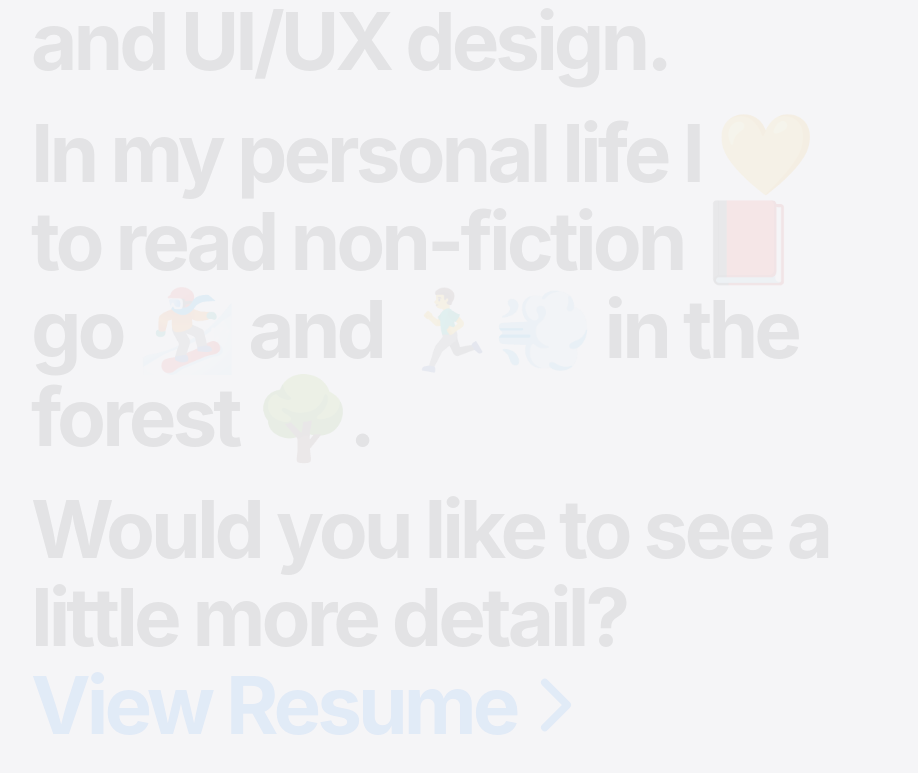
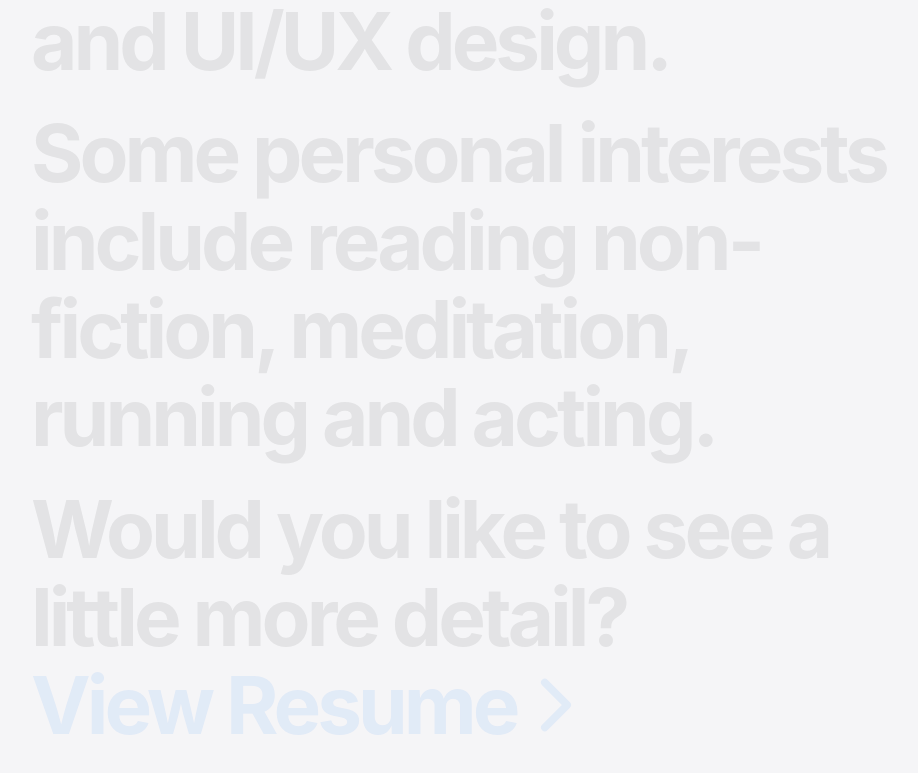
Before and after one commit to TheBoringBOT/developer-portfolio, a Next.js app: page / in a window 1280 px wide. Shown: the part 3295-4068 px from the top of the page, without its empty margins (177-1095 px from the left). Built offline with nearby package versions, Linux system fonts and the light colour scheme.

Commit message:
style: custom gradient on text from dark mode

```diff
--- a/components/about/about.js
+++ b/components/about/about.js
@@ -1,7 +1,6 @@
 import { useRef } from "react";
 import useScrollPosition from "../../hooks/useScrollPosition";
 import { IoChevronForward } from "react-icons/io5";
-import styles from "./about.module.css";
 
 const changeBlockOpacity = (sectionProgress, blockNo) => {
   const progress = sectionProgress - blockNo;
@@ -29,23 +28,26 @@ const About = () => {
       ) / clientHeight;
     progress = Math.min(
       numOfBlocks - 0.5,
-      Math.max(0.5, percentY * numOfBlocks)
+      Math.max(0.5, percentY * numOfBlocks + -0.3)
     );
   }
 
   return (
-    <div className="text-black min-w-screen bg-light-grey dark:bg-black-secondary dark:text-light-grey">
+    <div
+      ref={refContainer}
+      className="text-black min-w-screen bg-light-grey dark:bg-black-secondary dark:text-light-grey"
+    >
       <div className="flex flex-col items-center justify-center max-w-5xl min-h-screen px-10 py-10 mx-auto text-4xl font-bold lg:px-20 md:py-28 lg:py-36 md:text-6xl lg:text-[80px] ">
-        <div ref={refContainer} className="leading-[1.1]  tracking-tighter">
+        <div className="leading-[1.1]  tracking-tighter">
           {aboutText.map((text, i) => (
             <>
-              <span
+              <div
                 key={i}
                 style={{ opacity: changeBlockOpacity(progress, i) }}
-                className={`${styles.text} inline-block after:content-['_'] my-3`}
+                className="inline-block after:content-['_'] my-3 transition-opacity duration-500"
               >
                 {text}
-              </span>
+              </div>
             </>
           ))}
         </div>
@@ -56,19 +58,34 @@ const About = () => {
 export default About;
 
 const aboutText = [
-  "I’m a full-stack web developer with a diverse skill-set that enables me to work on a wide range of projects.",
-  "I am proficient in JavaScript, React, Redux, Node.js, MySQL, Vue, Laravel and more.",
-  "I also have experience within marketing, SEO, project management, and UI/UX design.",
-  "In my personal life I 💛 to read non-fiction 📕 go 🏂 and 🏃‍♂️💨 in the forest 🌳.",
+  <p className="text-black dark:grad-text">
+    I’m a full-stack web developer with a diverse skill-set that enables me to
+    work on a wide range of projects.
+  </p>,
+  <p className="text-black dark:grad-text">
+    I am proficient in JavaScript, React, Redux, Node.js, MySQL, Vue, Laravel
+    and more.
+  </p>,
+  <p className="text-black dark:grad-text">
+    I also have experience within marketing, SEO, project management, and UI/UX
+    design.
+  </p>,
+  // "In my personal life I 💛 to read non-fiction 📕 go 🏂 and 🏃‍♂️💨 in the forest 🌳.",
+  <p className="text-black dark:grad-text">
+    Some personal interests include reading non-fiction, meditation, running and
+    acting.
+  </p>,
 
   <>
-    <p>Would you like to see a little more detail?</p>
+    <p className="text-black dark:grad-text">
+      Would you like to see a little more detail?
+    </p>
     <a
       href="/Gareth_Richards_Resume.pdf"
       target="_blank"
       className="mt-3 font-bold transition-all duration-200 text-highlight hover:underline hover:text-highlight-hover"
     >
-      <span className="flex items-center space-x-4">
+      <span className="flex items-center space-x-4 ">
         {" "}
         View Resume <IoChevronForward />{" "}
       </span>
--- a/components/about/about.module.css
+++ /dev/null
@@ -1,3 +0,0 @@
-.text {
-  transition: opacity 0.4s ease;
-}
```
